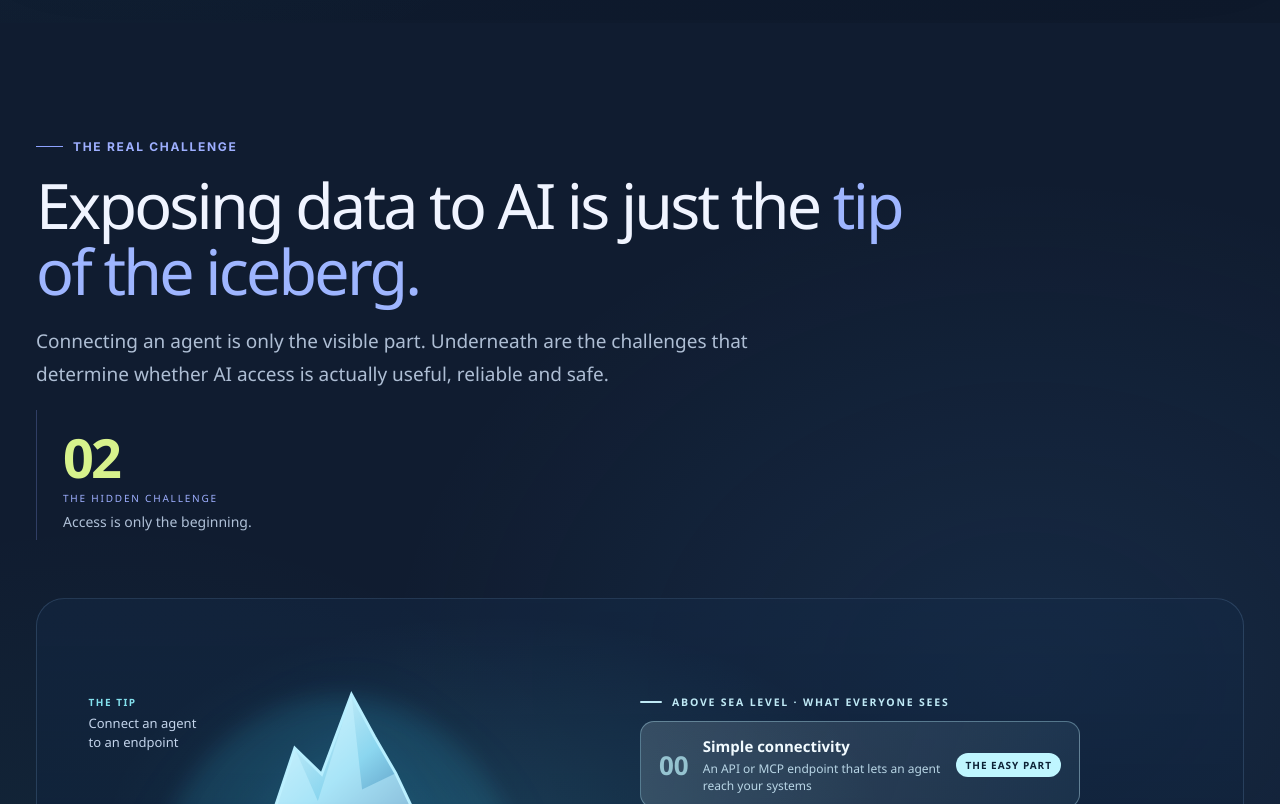
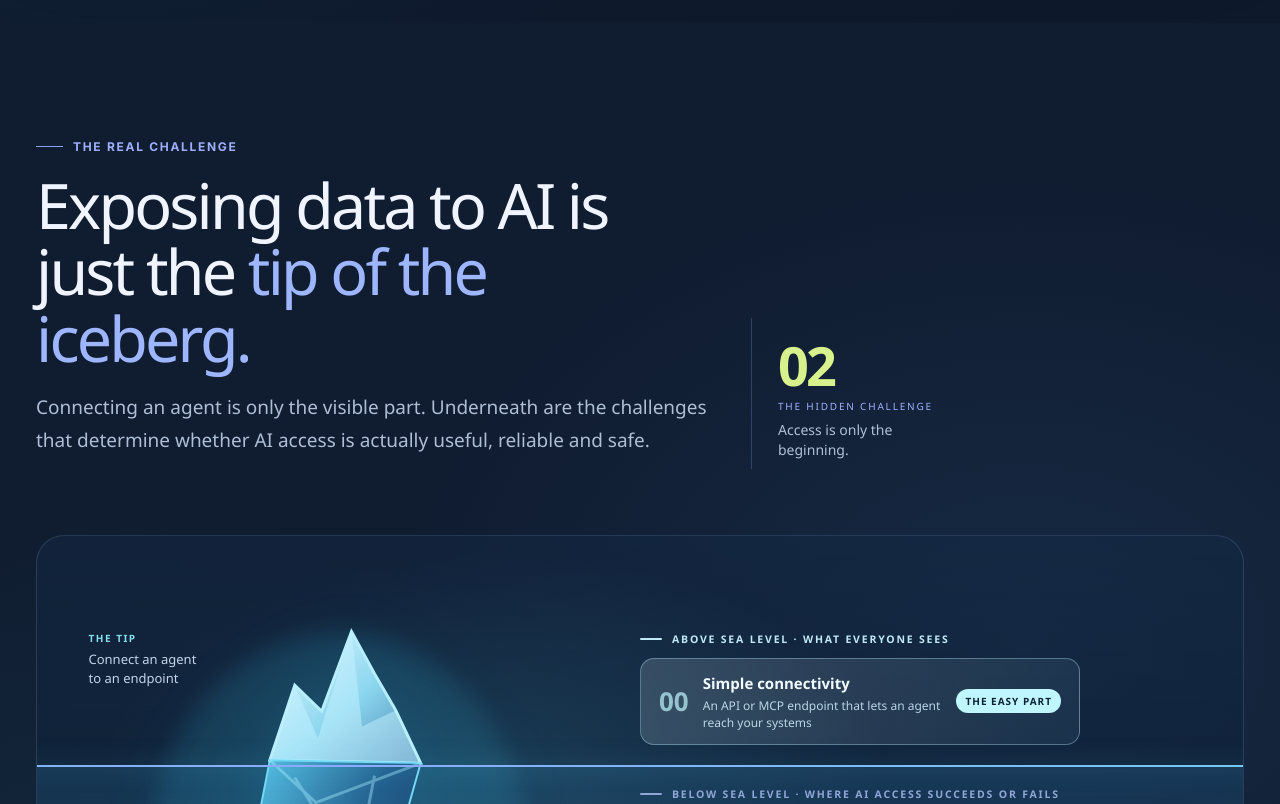
Before and after one commit to guysites/Raily.temp.site2, a plain HTML site: page index.html in a window 1280 px wide. Shown: the part 2420-3224 px from the top of the page. Drawn offline with Linux system fonts and the light colour scheme; a web font is replaced by a local one.

Commit message:
Style homepage chapter markers

```diff
--- a/assets/v7.css
+++ b/assets/v7.css
@@ -25,3 +25,13 @@
 @media(max-width:900px){.v6-cards{grid-template-columns:1fr}.v6-card .mv.visual-art img{aspect-ratio:16/9}.eco-scene .eco-canvas{min-height:0}.problem-stat{margin-top:22px}}
 @media(max-width:600px){.eco-svg.eco-ecosystem-art{min-height:220px;object-fit:cover}.v6-cards .ice-card{padding:12px 12px 22px}.v6-card .mv.visual-art{margin-bottom:18px}.v6-audiences.audience-grid>.content-card:nth-child(-n+2):before,.v6-audiences.audience-grid>.content-card:nth-child(3):before{position:static;display:inline-flex;margin:0 0 12px 12px}}
 @media(prefers-reduced-motion:reduce){.eco-svg.eco-ecosystem-art,.v6-card .mv.visual-art img{animation:none;transition:none}.v6-card.ice-card,.v6-audiences.audience-grid>.content-card{transition:none}}
+
+/* Homepage narrative chapter markers */
+.chapter-head{display:flex;align-items:flex-end;justify-content:space-between;gap:38px}
+.chapter-head>div:first-child{flex:1;min-width:0}
+.chapter-stat{flex:0 0 185px;margin:0 0 8px}
+.chapter-stat strong{font-size:54px;line-height:1;color:#d7f28c;letter-spacing:-3px}
+.chapter-stat span{font-size:10px;letter-spacing:1.8px;color:#9eafff}
+.chapter-stat small{font-size:14px;line-height:1.45;color:#afc0d7}
+@media(max-width:900px){.chapter-head{align-items:flex-start;gap:12px}.chapter-stat{flex-basis:150px}}
+@media(max-width:600px){.chapter-head{display:block}.chapter-stat{margin-top:26px;padding-top:0}}
```
